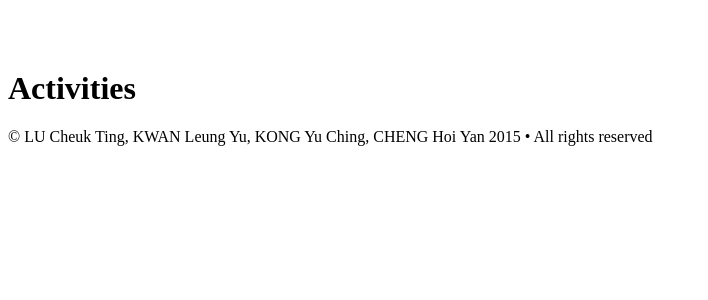
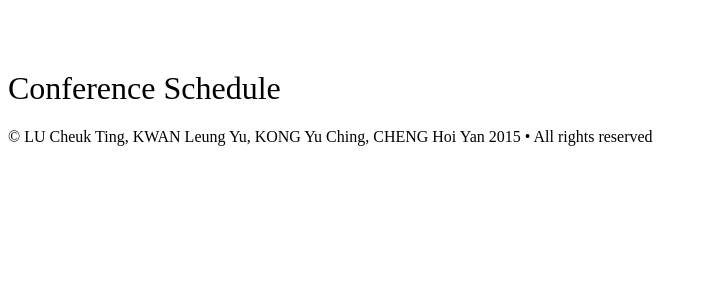
Before and after one commit to pyw5pkU9PcdW/COMP3421, a Yii app: template views/activity/index.php in a window 1280 px wide. Shown: the top 300 px of the page, without its empty margins (0-708 px from the left). Run offline with PHP 8.4 and a stand-in for Yii, Linux system fonts and the light colour scheme; the template is opened without the code that fills it, so the values that code supplies are empty; some libraries are stand-ins or nearby versions.

Commit message:
activity and global style

```diff
--- a/views/activity/index.php
+++ b/views/activity/index.php
@@ -6,7 +6,7 @@ use yii\grid\GridView;
 /* @var $this yii\web\View */
 /* @var $dataProvider yii\data\ActiveDataProvider */
 
-$this->title = 'Activities';
+$this->title = 'Conference Schedule';
 //$this->params['breadcrumbs'][] = $this->title;
 ?>
 <div class="activity-index">
--- a/views/layouts/main.php
+++ b/views/layouts/main.php
@@ -116,7 +116,7 @@ AppAsset::register($this);
             ['label' => 'User', 'url' => ['/user/index'], 'visible' => Yii::$app->user->can('userIndex')],
             ['label' => 'Venue', 'url' => ['/venue/index']],
             //['label' => 'VenueType', 'url' => ['/venue-type/index']],
-            ['label' => 'Activity', 'url' => ['/activity/index']],
+            ['label' => 'Schedule', 'url' => ['/activity/index']],
             //['label' => 'ActivityType', 'url' => ['/activity-type/index']],
             //['label' => 'Category', 'url' => ['/category/index']],
             //['label' => 'Topic', 'url' => ['/topic/index']],
--- a/views/site/login.php
+++ b/views/site/login.php
@@ -41,7 +41,6 @@ $this->params['breadcrumbs'][] = $this->title;
     <?php ActiveForm::end(); ?>
 
     <div class="col-lg-offset-1" style="color:#999;">
-        You may login with <strong>admin/admin</strong> or <strong>demo/demo</strong>.<br>
-        To modify the username/password, please check out the code <code>app\models\User::$users</code>.
+        You may login with <strong>admin/admin</strong> or <strong>test/test</strong>.<br>
     </div>
 </div>
--- a/web/css/activity_schedule.css
+++ b/web/css/activity_schedule.css
@@ -56,6 +56,7 @@
         min-height: 100%;
         position: absolute;
         right: 0;
+        bottom: 0;
         margin-top: -70px;
         padding-left: 30px;
         overflow-y: auto;
--- a/web/css/custom_global.css
+++ b/web/css/custom_global.css
@@ -3,3 +3,6 @@ budy, html{
     height: 100%;
     min-height: 100%;
 }
+h1, h2, h3{
+    font-weight: 300;
+}
```
